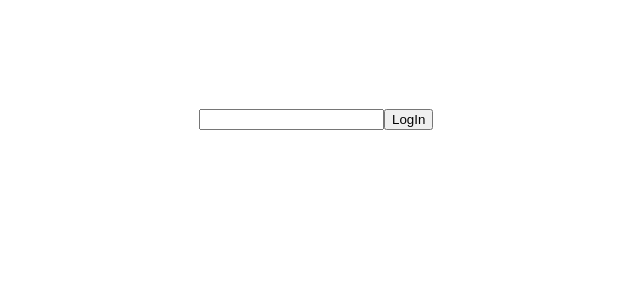
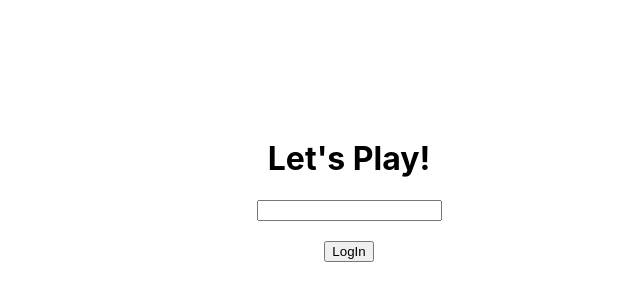
Before and after one commit to NJIT-CS490-SP21/project-2-pvp53, a React (Create React App) app: page / in a window 1280 px wide. Shown: the part 192-492 px from the top of the page, without its empty margins (291-931 px from the left). Built offline with nearby package versions, Linux system fonts and the light colour scheme.

Commit message:
fixed some UI issues

```diff
--- a/src/App.js
+++ b/src/App.js
@@ -8,10 +8,11 @@ const socket = io(); // Connects to socket connection
 
 function App() {
 
-
+    const [ user, setUser] = useState("");
     const [ loggedIn, setLoginStatus] = useState(false);
 
     function fillUser(userName){
+        setUser(userName);
         setLoginStatus(!loggedIn);
         socket.emit('loginStatus', {name: userName});
     }
@@ -19,7 +20,7 @@ function App() {
     return (
     <div class = "square">
       {loggedIn
-        ? <Board />
+        ? <Board user={user}/>
         : <Login userData={fillUser}  />
       }
     </div>
--- a/src/Board/Board.css
+++ b/src/Board/Board.css
@@ -18,3 +18,8 @@
   text-align: center;
   /* Shows the lines in the CSS grid */
 }
+
+.userName{
+  text-align: center;
+  font-size: 50px;
+}
--- a/src/Board/Board.js
+++ b/src/Board/Board.js
@@ -5,58 +5,39 @@ import './Board.css';
 
 const socket = io(); // Connects to socket connection
 
-function Board(){
+function Board({ user }){
 
-    //console.log(users);
-    let players = {}
-    //const [ players, setPlayers ]  = useState({});
+    const [ players, setPlayers ]  = useState({});
     const [ board, changeBoardArr ] = useState(Array(9).fill(''));
     let [ setPlayer, setPlayerState ] = useState(0);
 
-    function playerRes(e){
+    function play(index, user){
+        console.log(user);
         let boardChange = [...board];
-        if(boardChange[e] === ""){
+        if(boardChange[index] === ""){
             if(setPlayer === 0){
-                boardChange[e] = "X";
+                boardChange[index] = "X";
                 setPlayerState(1);
             }
             else {
-                boardChange[e] = "O";
+                boardChange[index] = "O";
                 setPlayerState(0);
             }
-            changeBoardArr(boardChange);
+            changeBoardArr(boardChange)
             socket.emit('boardChange', {boardData: boardChange, setPlayerState: setPlayer });
         }
     }
 
     function updateUsers(){
         socket.on('updateUser', (data) => {
-            Object.assign(players, data);
-            console.log(players);
-            // Object.keys(data).map((item) => (
-            //     setPlayers((prevState) => {
-            //         return { ...prevState, item: data[item]};
-            //     })
-            // ));
-            // console.log(players);
-            // let p = {...data}
-            // console.log(p);
-            // setPlayers(data);
-            // dummy();
-            //console.log(players);
+            const uData = {...data}
+            setPlayers({...players, ...uData});
         });
     }
 
     function updateBoard(){
         socket.on('boardChange', (data) => {
             changeBoardArr([...data.boardData]);
-            if(data.setPlayerState  === 1){
-                setPlayerState(0);
-            }
-            else{
-                setPlayerState(1);
-            }
-            console.log(board);
         });
     }
 
@@ -66,8 +47,13 @@ function Board(){
     }, []);
 
     return (
-        <div class="board">
-            {board.map((item, index) => <Square item={item} onClickButton = {() => playerRes(index)} /> )}
+        <div class = "b">
+            <div class="userName">
+                {user}
+            </div>
+            <div class="board">
+                {board.map((item, index) => <Square item={item} onClickButton = {() => play(index, user)} /> )}
+            </div>
         </div>
     );
 }
--- a/src/LoginStatus/Login.css
+++ b/src/LoginStatus/Login.css
@@ -0,0 +1,13 @@
+.loginBox{
+    padding: 10px;
+}
+
+.button{
+    margin:0 auto;
+    display:block;
+}
+
+.header{
+    white-space: nowrap;
+    text-align: center;
+}
--- a/src/LoginStatus/Login.js
+++ b/src/LoginStatus/Login.js
@@ -1,13 +1,16 @@
 import { React, useState, useRef } from 'react';
+import './Login.css';
 
 function Login({ userData}){
     const users = userData
     let user = useRef(null)
 
     return (
-        <div>
-            <input ref={user} id="userID" type="text" />
-            <button onClick = {() => users(user.current.value)} > LogIn </button>
+        <div class="loginBox">
+            <h1 class="header">Let's Play! </h1>
+            <input class= "button" ref={user} id="userID" type="text" />
+            <br/>
+            <button class = "button" onClick = {() => users(user.current.value)} > LogIn </button>
         </div>
     );
 }
```
Also changed, not shown: 1 other file (tests, documents, lock files or other folders).
